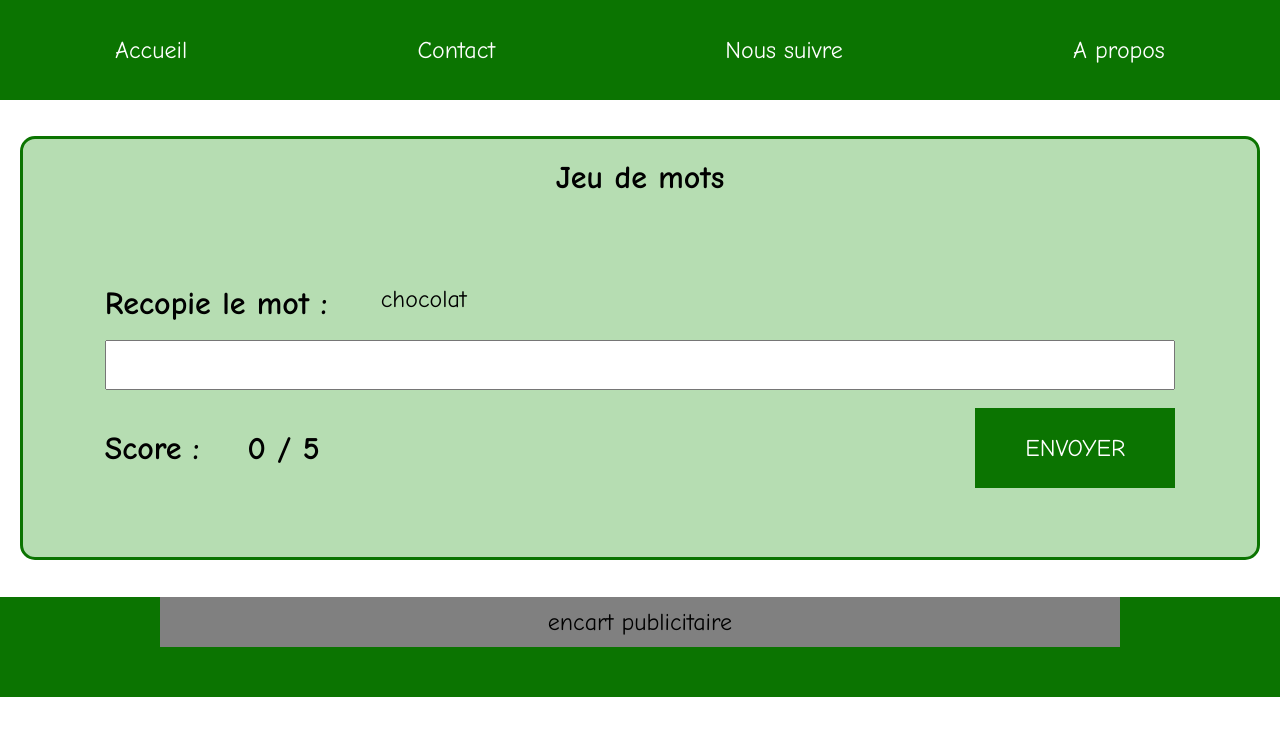
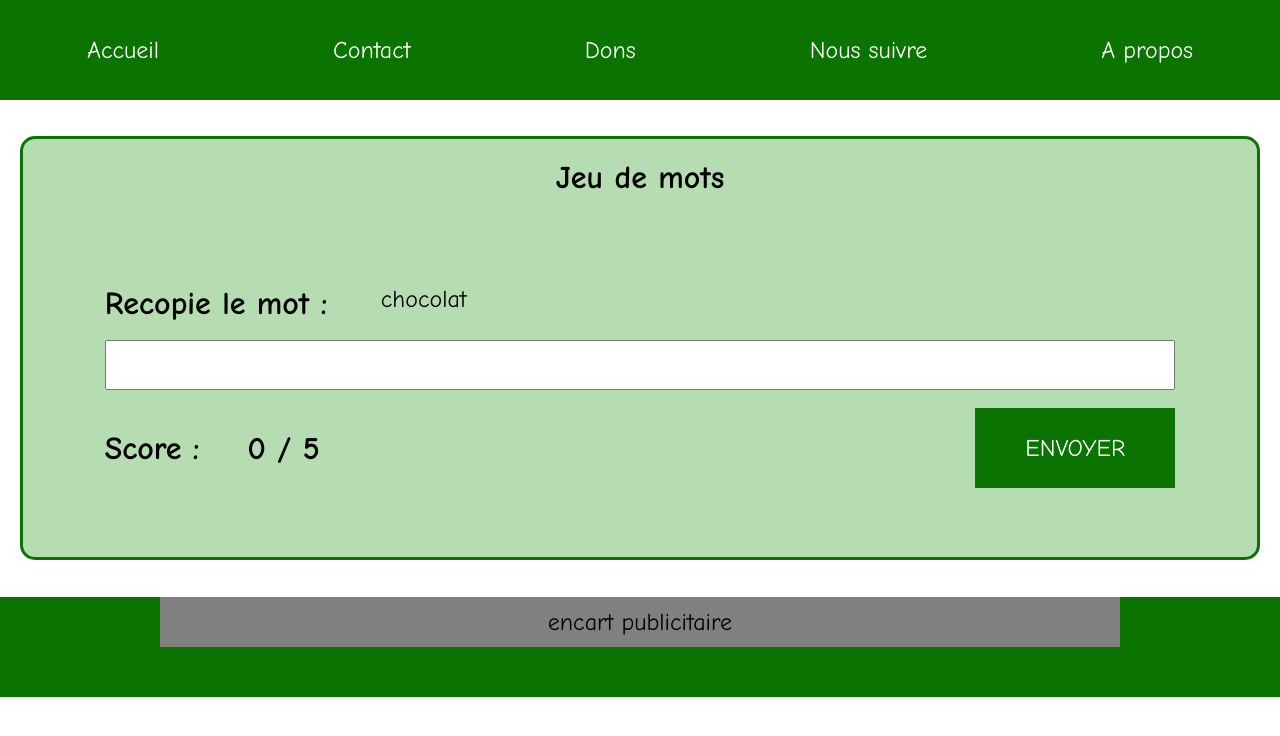
Before and after one commit to HamzaShl/Hackathon-n6, a plain HTML site: page index.html in a window 1280 px wide. Drawn offline with Linux system fonts and the light colour scheme.

Commit message:
structure de la page html

```diff
--- a/index.html
+++ b/index.html
@@ -10,6 +10,7 @@
 		<header>
 			<a href="">Accueil</a>
 			<a href="">Contact</a>
+			<a href="">Dons</a>
 			<a href="">Nous suivre</a>
 			<a href="">A propos</a>
 		</header>
```
